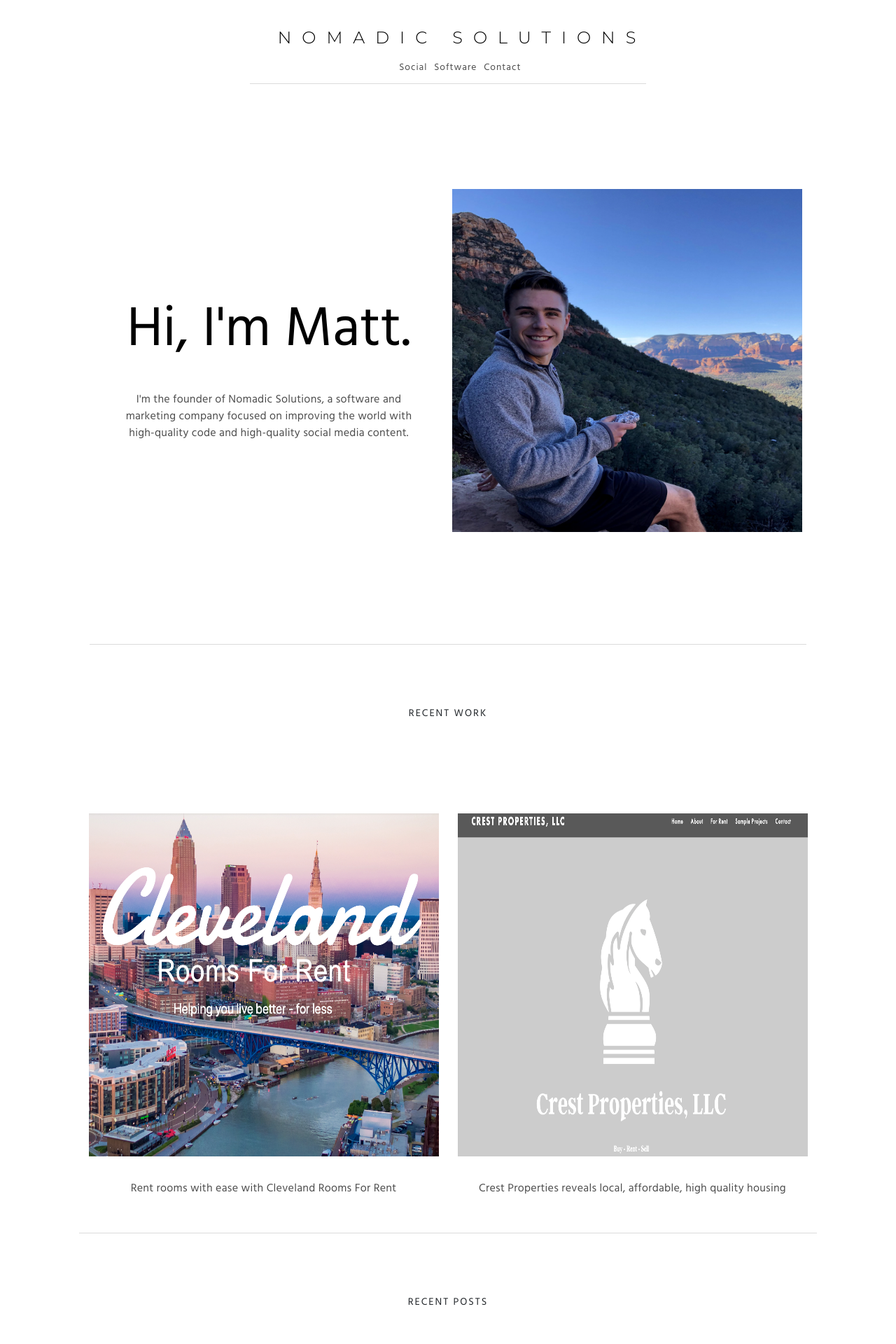
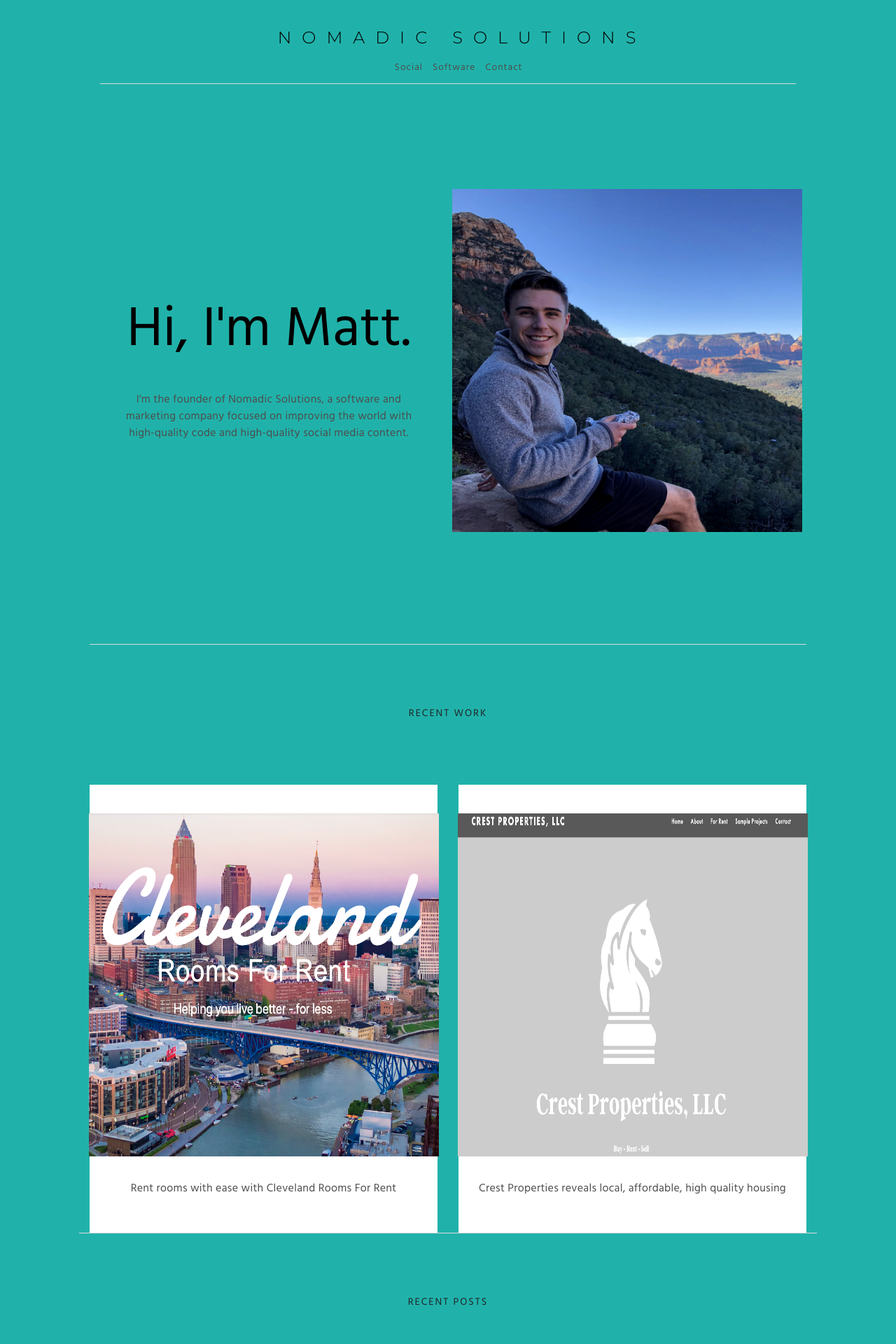
Before and after one commit to mjmccombs/wholesomehealthlife, a PHP site: page /index.html in a window 1280 px wide. Shown: the top 1920 px of the page at 70% size. Run offline with PHP 8.4, Linux system fonts and the light colour scheme.

Commit message:
mobile sizing testing

```diff
--- a/index.html
+++ b/index.html
@@ -24,6 +24,7 @@
 		<script async src="./javascript/index.js"></script>
 	</head>
 	<body>
+		<div class="col-12">
 		<ul class="nav-container">
 			<div class="flexNavContainer">
 				<div class="siteTitle">Nomadic Solutions</div>
@@ -34,6 +35,7 @@
 				</div>
 			</div>
 		</ul>
+	</div>
 
 		<div class="row no-gutters">
 			<div class="col-md-6 no-gutters">
@@ -177,11 +179,7 @@
 					><img src="./images/instagram.svg"
 				/></a>
 			</div>
-			<div class="twitch_container">
-				<a href="https://www.twitch.tv/wholesomeballer" target="_blank"
-					><img class="twitchImage" src="./images/twitchLogo"
-				/></a>
-			</div>
+
 			<div class="inline-block">
 				<a
 					href="https://www.facebook.com/wholesomehealthlife"
@@ -201,6 +199,11 @@
 					><img src="./images/pinterest.svg"
 				/></a>
 			</div>
+			<div class="twitch_container">
+				<a href="https://www.twitch.tv/wholesomeballer" target="_blank"
+					><img class="twitchImage" src="./images/twitchLogo"
+				/></a>
+			</div>
 		</div>
 
 
--- a/styles.css
+++ b/styles.css
@@ -1,5 +1,9 @@
 html {
 	scroll-behavior: smooth;
+}
+
+[class*="col-"] {
+	width: 100%;
 }
 
 body {
@@ -32,6 +36,18 @@
 	font-size: 150%;
 }
 
+@media only screen and (min-width: 70px) {
+	body {
+		background-color: lightgoldenrodyellow;
+	}
+}
+
+@media only screen and (min-width: 800px) {
+	body {
+		background-color: lightgreen;
+	}
+}
+
 @media screen and (min-width: 768px) {
 	.leftside,
 	.rightside {
@@ -39,12 +55,9 @@
 	}
 }
 
-@media only screen and (max-width: 720px) {
+@media only screen and (min-width: 1000px) {
 	body {
-		background-color: lightblue;
-	}
-	.nav-container {
-		height: 180px;
+		background-color: lightseagreen;
 	}
 }
 .section1 {
@@ -128,6 +141,7 @@
 .inline-block {
 	display: inline-block;
 	padding-right: 1.5%;
+	padding-left: 1.5%;
 }
 
 .intro_descriptor {
@@ -152,8 +166,7 @@
 }
 
 .socialMediaIcons {
-	padding-bottom: 5%;
-	border-bottom: 1px solid rgb(219, 219, 219);
+	padding-top: 10%;
 }
 
 .newSectionText {
```
